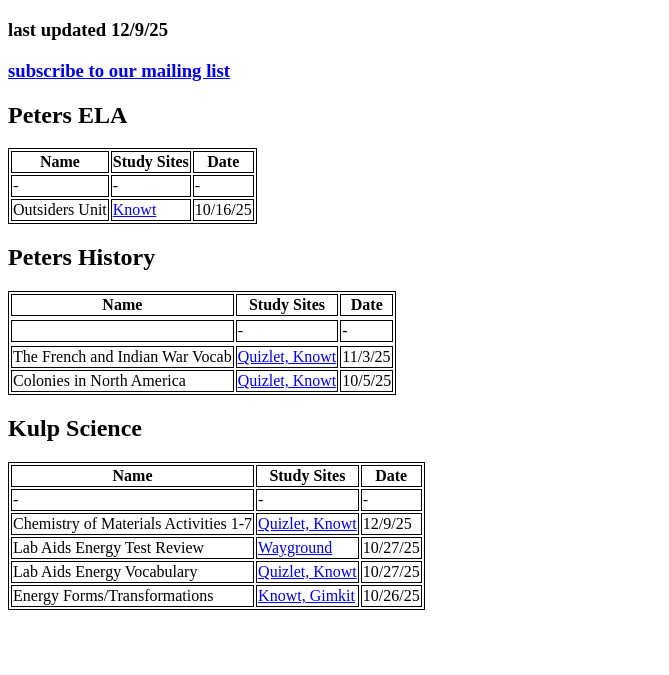
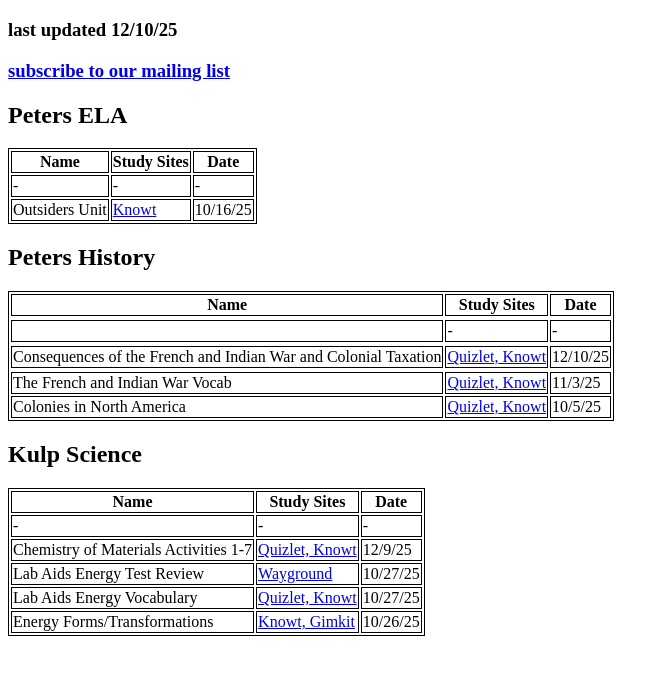
Before and after one commit to JosephCBX/lynxquizletbet, a plain HTML site: page index.html in a window 1280 px wide. Shown: the part 61-736 px from the top of the page, without its empty margins (0-669 px from the left). Drawn offline with Linux system fonts and the light colour scheme.

Commit message:
Update index.html

```diff
--- a/index.html
+++ b/index.html
@@ -20,7 +20,7 @@
 </head>
 <body>
     <h1>lynx study guides</h1>
-    <h3>last updated 12/9/25</h3>
+    <h3>last updated 12/10/25</h3>
     <h3><a href="https://forms.gle/uKGeE5C5UHxUmSJj6" target="_blank">subscribe to our mailing list</a></h3>
 
 <h2>Peters ELA</h2>
@@ -62,6 +62,13 @@
     <td><a>-</a></td>
     <!-- <td><a href="" target="_blank">Quizlet,</a><a href="" target="_blank"> Knowt</a></td> -->
     <td>-</td>
+  </tr>
+  <tr>
+    <tr>
+    <td><a>Consequences of the French and Indian War and Colonial Taxation</a></td>
+    <td><a href="https://quizlet.com/347432982/consequences-of-the-french-and-indian-war-and-colonial-taxation-flash-cards/?i=16yn19&x=1jqt" target="_blank">Quizlet,</a><a href="https://knowt.com/flashcards/333788c8-ba3d-44ee-a5a4-592bf904742b?isNew=true" target="_blank"> Knowt</a></td>
+    <!-- <td><a href="" target="_blank">Quizlet,</a><a href="" target="_blank"> Knowt</a></td> -->
+    <td>12/10/25</td>
   </tr>
   <tr>
   </tr>
```
